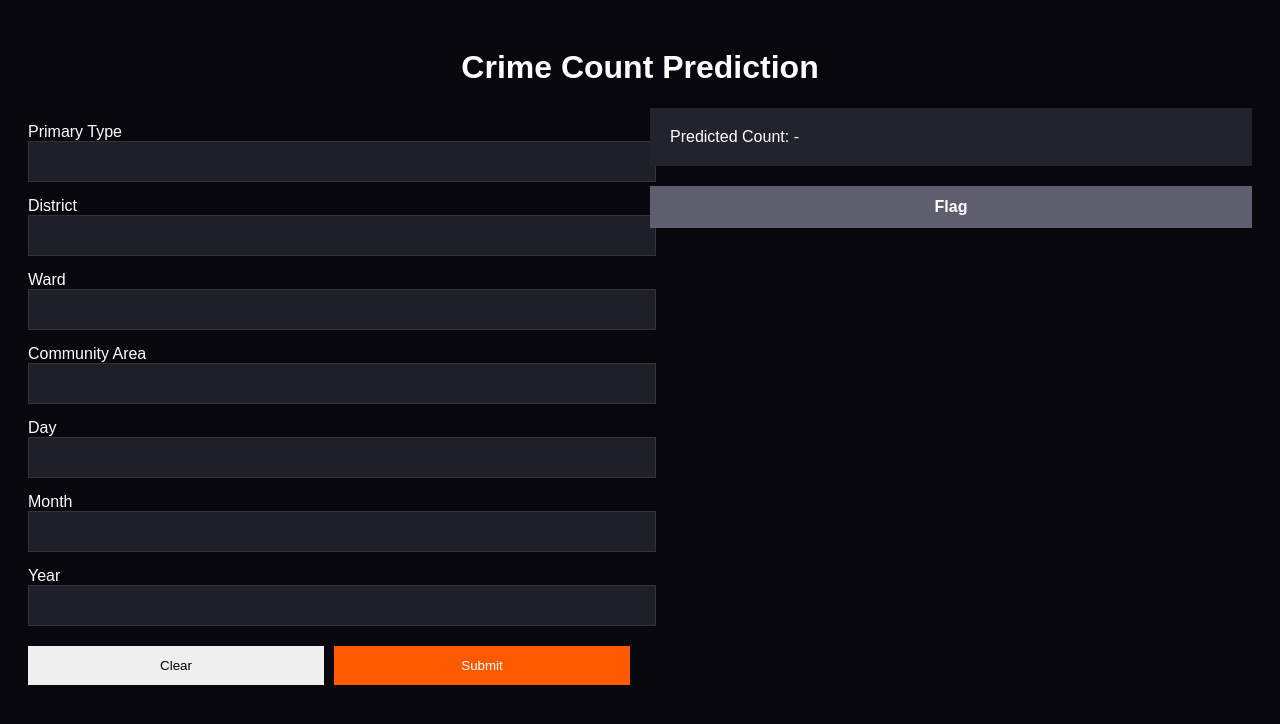
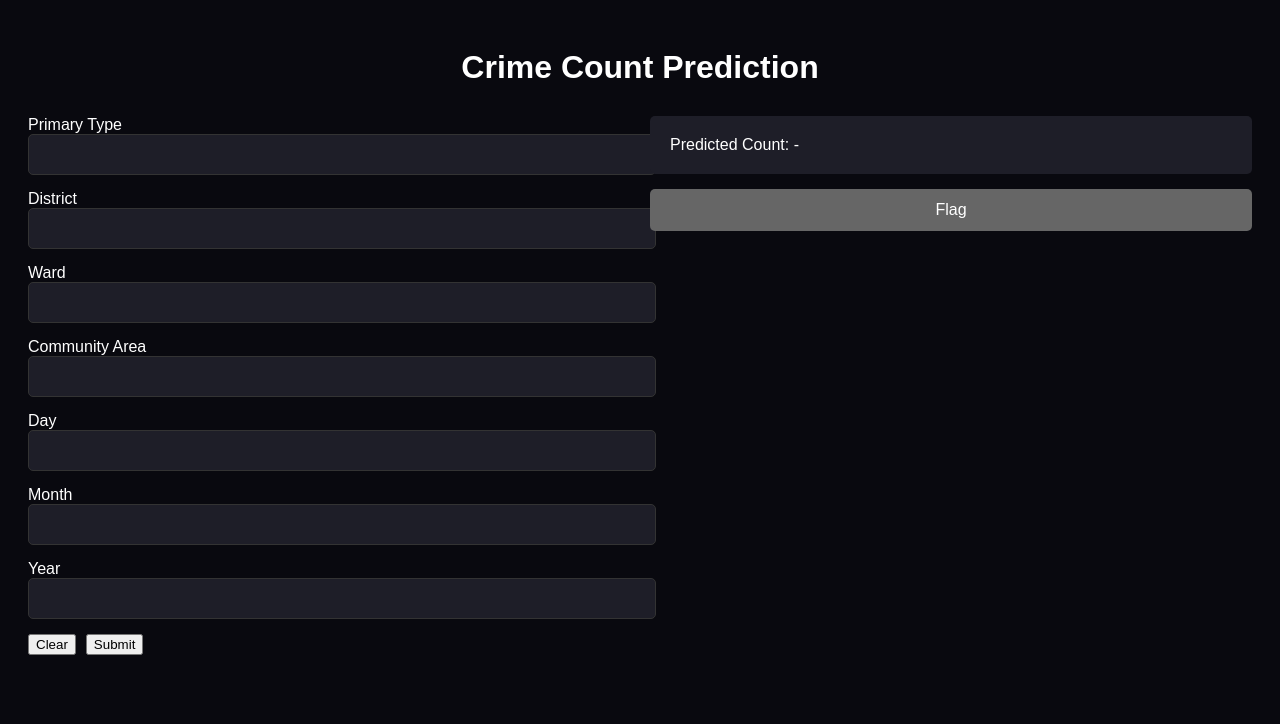
Before and after one commit to DeepakKumar1508/crime-pediction-, a Flask app: template templates/index.html in a window 1280 px wide. Shown: the top 724 px of the page. Run offline with Flask 3, Linux system fonts and the light colour scheme; the template is opened without the code that fills it, so the values that code supplies are empty.

Commit message:
Added UI styling

```diff
--- a/static/style.css
+++ b/static/style.css
@@ -1,12 +1,13 @@
 body{
-    background:#07070d;
+    background:#09090f;
     color:white;
-    font-family:Arial;
+    font-family:Arial,sans-serif;
     padding:20px;
 }
 
 h1{
     text-align:center;
+    margin-bottom:30px;
 }
 
 .container{
@@ -14,54 +15,51 @@ h1{
     gap:20px;
 }
 
-.left{
-    width:50%;
-}
-
-.right{
-    width:50%;
-}
-
-label{
-    display:block;
-    margin-top:15px;
+.left,.right{
+    flex:1;
 }
 
 input{
     width:100%;
     padding:12px;
-    background:#1f1f29;
+    margin-bottom:15px;
+    background:#1e1e28;
     border:1px solid #333;
     color:white;
-}
-
-.result{
-    background:#23232d;
-    padding:20px;
-    margin-bottom:20px;
-}
-
-.flag{
-    background:#5e5e6e;
-    padding:12px;
-    text-align:center;
-    font-weight:bold;
+    border-radius:5px;
 }
 
 .buttons{
-    margin-top:20px;
     display:flex;
     gap:10px;
 }
 
-button{
+.clear{
     flex:1;
     padding:12px;
+    background:#666;
+    color:white;
     border:none;
-    cursor:pointer;
 }
 
-button[type="submit"]{
-    background:#ff5a00;
+.submit{
+    flex:1;
+    padding:12px;
+    background:#ff6600;
     color:white;
+    border:none;
 }
+
+.result{
+    background:#1e1e28;
+    padding:20px;
+    border-radius:5px;
+    margin-bottom:15px;
+}
+
+.flag{
+    background:#666;
+    text-align:center;
+    padding:12px;
+    border-radius:5px;
+}
```
